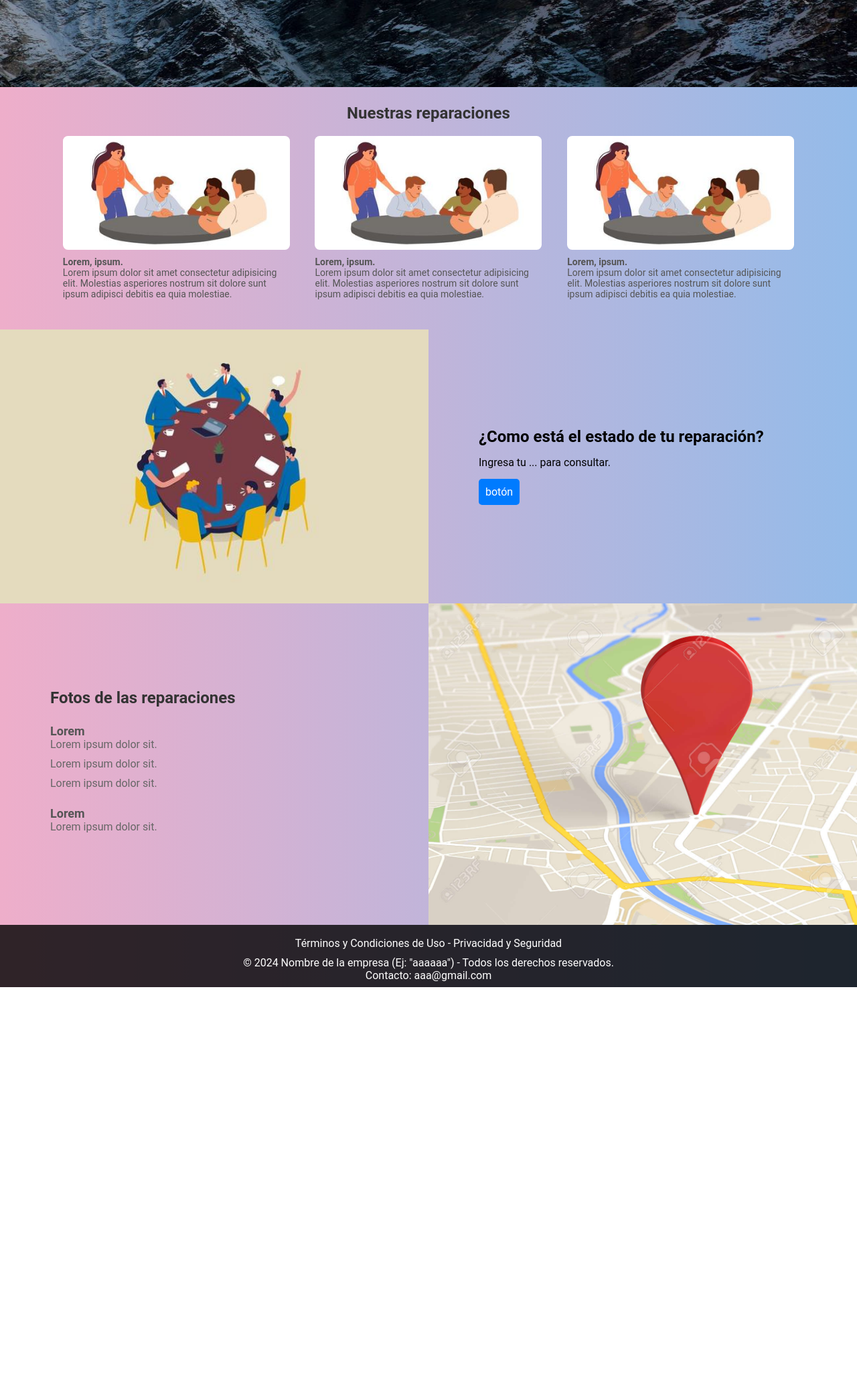
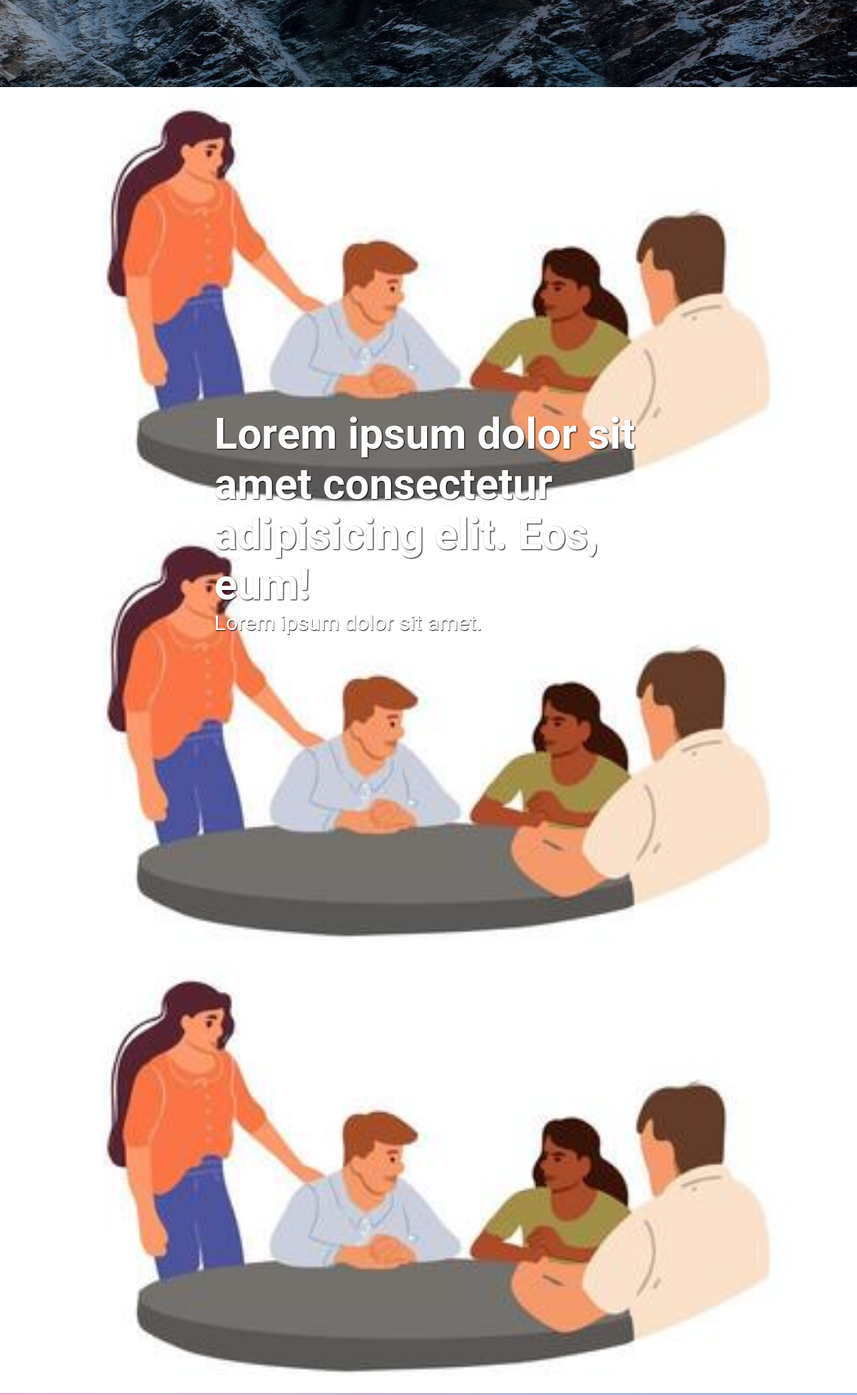
Before and after one commit to GonzaloStickar/PracticaProfesionalProyectoVercel, a website: page components/index.htm in a window 1280 px wide. Shown: the part 520-2603 px from the top of the page at 67% size. Before the commit the page ends 1994 px from the top, so only its background shows below. Drawn offline with Linux system fonts and the light colour scheme.

Commit message:
test imagen

```diff
--- a/components/index.htm
+++ b/components/index.htm
@@ -239,7 +239,12 @@
         </nav>
 
         <!--img src="/images/index_header.jpg" height="650px"-->
-        <img src="/public/images/index_header.jpg" height="650px">
+        <!--img src="../public/images/index_header.jpg" height="650px"-->
+        <img src="../public/images/index_header.jpg" height="650px">
+        <img src="/public/images/index_main_contenedor_fotos.jpg" height="650px">
+
+        <img src="/images/index_main_contenedor_fotos.jpg" height="650px">
+        <img src="../images/index_main_contenedor_fotos.jpg" height="650px">
 
         <div class="texto_centrado">
           <h2>
```
Also changed, not shown: images/index_contenedor_info_contacto.jpg (added), images/index_header.jpg (added), images/index_main_contenedor_consulta_reparacion.jpg (added), images/index_main_contenedor_fotos.jpg (added).
